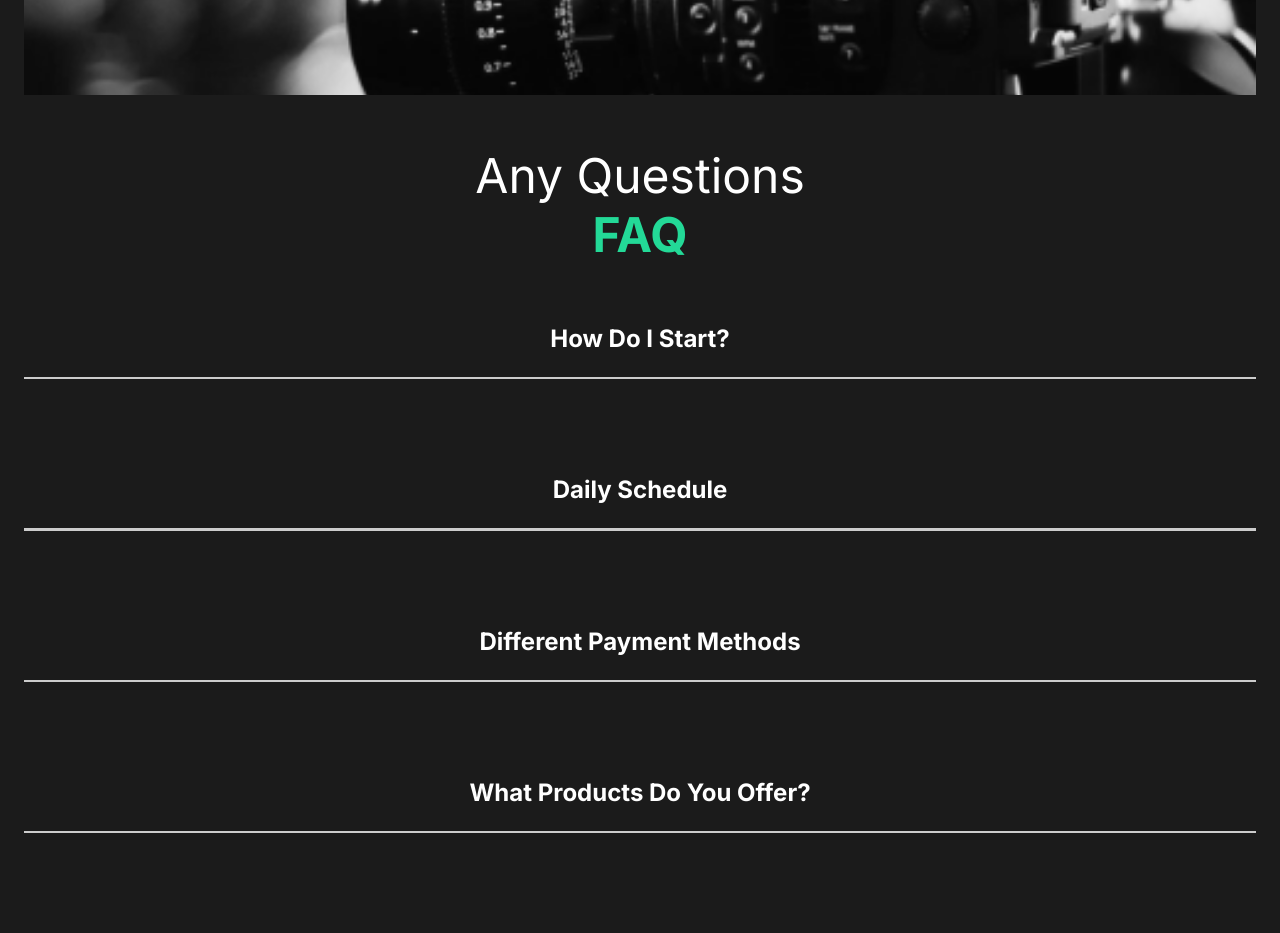
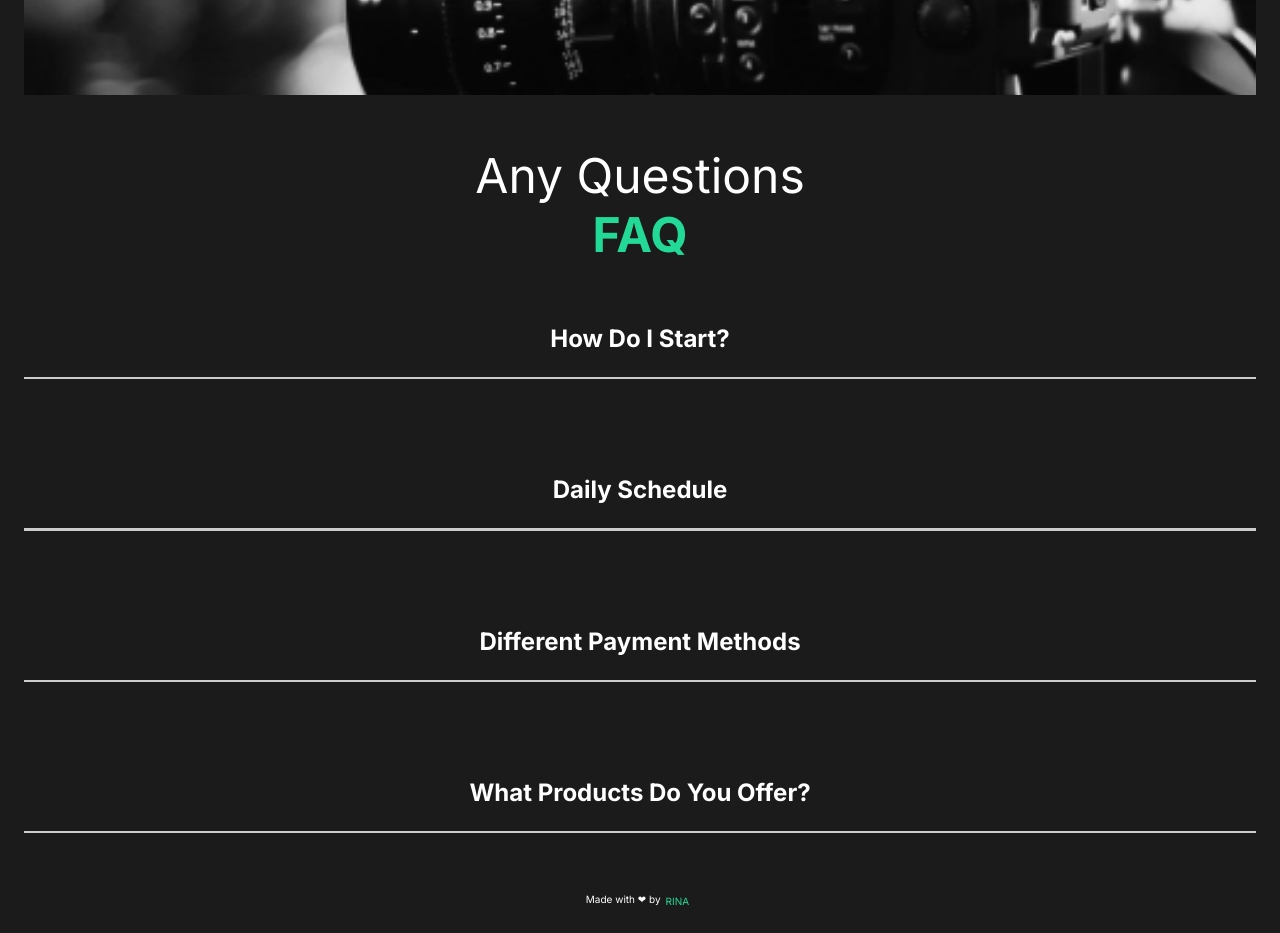
Before and after one commit to angellerina/capture, a React (Create React App) app: page / in a window 1280 px wide. Shown: the part 2140-3073 px from the top of the page. Built offline with nearby package versions, Linux system fonts and the light colour scheme.

Commit message:
footer small

```diff
--- a/src/components/FaqSection.js
+++ b/src/components/FaqSection.js
@@ -73,6 +73,12 @@ const FaqSection = () => {
           </div>
         </Toggle>
       </AnimateSharedLayout>
+      <small>
+        Made with ❤ by
+        <a add target="_blank" href="https://rina-portfolio.netlify.app/">
+          RINA
+        </a>
+      </small>
     </Faq>
   );
 };
@@ -102,6 +108,18 @@ const Faq = styled(About)`
       padding: 1rem 0rem;
     }
   }
+  small {
+    display: flex;
+    justify-content: center;
+    a {
+      font-size: unset;
+      padding: 0 5px;
+      color: #23d997;
+      text-decoration: none;
+      text-align: center;
+      line-height: 16px;
+    }
+  }
 `;
 
 export default FaqSection;
```
